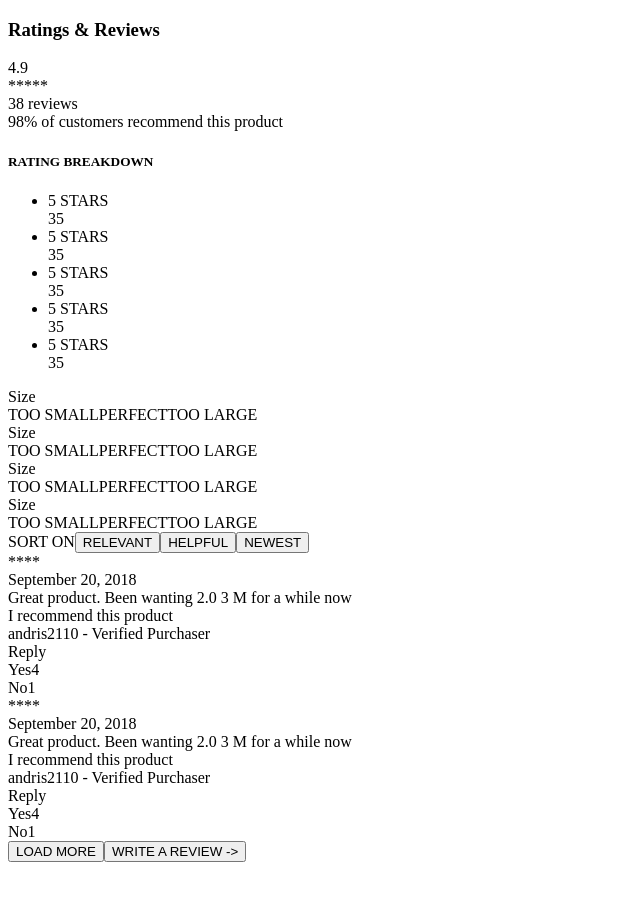
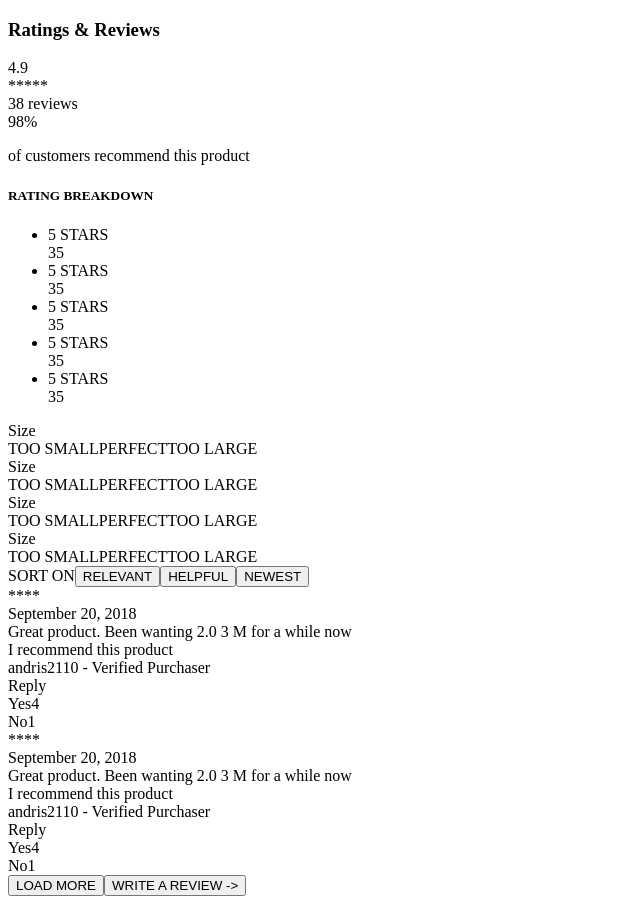
Before and after one commit to mchiang88/matthew-module, a React app: page / in a window 1280 px wide. Shown: the whole page, without its empty margins (0-640 px from the left). Before the commit the page ends 870 px from the top, so only its background shows below. Built offline with nearby package versions, Linux system fonts and the light colour scheme; the HTML template or start-up script is replaced by a standard one.

Commit message:
CSS tweaks

```diff
--- a/client/src/components/App.jsx
+++ b/client/src/components/App.jsx
@@ -18,7 +18,10 @@ class App extends React.Component {
         <h3 id="RR">Ratings & Reviews</h3>
         <div className="container1">
           <OverallRating />
-          <div className="percentage">98% of customers recommend this product</div>
+          <div className="percentage">
+            <div className="percent">98%</div>
+            <p>of customers recommend this product</p>
+          </div>
         </div>
         <Rating />
         <Specs />
```
Also changed, not shown: 1 other file (tests, documents, lock files or other folders).
